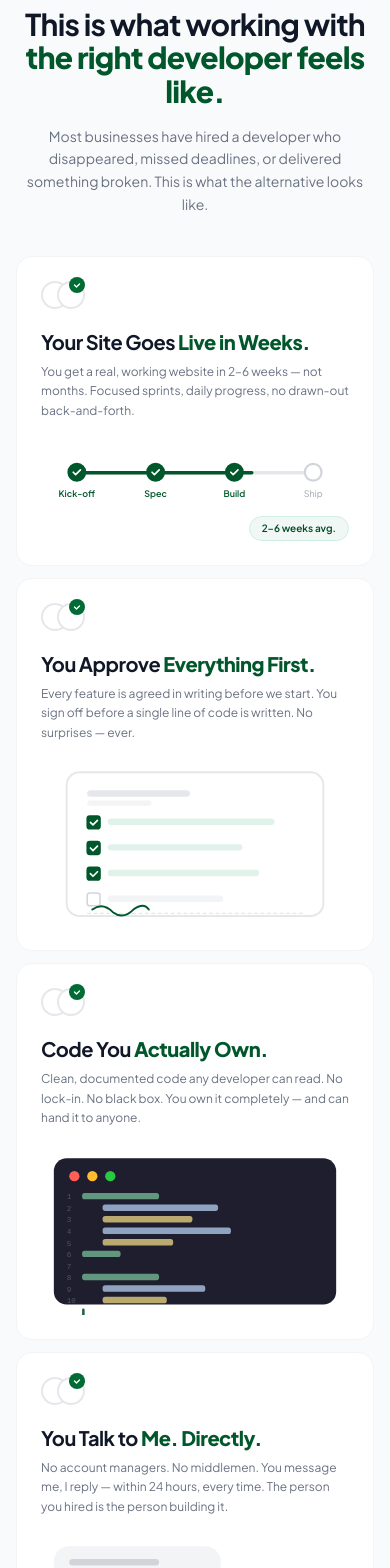
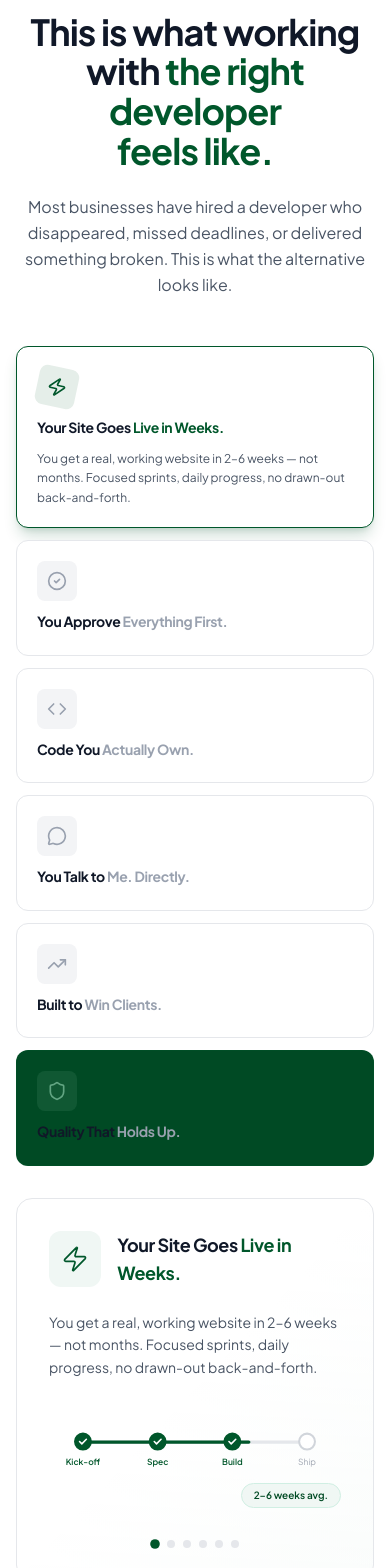
Before and after one commit to muhammadwaheedairi/waheed.dev, a Next.js app: page / in a window 390 px wide. Shown: the part 4460-6028 px from the top of the page. Built offline with nearby package versions, Linux system fonts and the light colour scheme.

Commit message:
feat: redesign "why us" component with modern React Bits patterns
Interactive card system, split layout, animated transitions, icon integration, visual feedback, responsive design

Co-authored-by: Muhammad waheed <162149796+muhammadwaheedairi@users.noreply.github.com>

```diff
--- a/components/WhyUs.tsx
+++ b/components/WhyUs.tsx
@@ -1,6 +1,8 @@
 'use client';
 
 import { motion } from 'motion/react';
+import { CheckCircle2, Zap, Code, MessageCircle, TrendingUp, Shield } from 'lucide-react';
+import { useState } from 'react';
 
 /* ══════════════════════════════════════════════════
    CARD VISUALS — unchanged
@@ -186,6 +188,7 @@ function CardIcon({ dark = false }: { dark?: boolean }) {
 ══════════════════════════════════════════════════ */
 const CARDS = [
   {
+    icon: Zap,
     title: 'Your Site Goes',
     titleAccent: 'Live in Weeks.',
     body: 'You get a real, working website in 2–6 weeks — not months. Focused sprints, daily progress, no drawn-out back-and-forth.',
@@ -193,6 +196,7 @@ const CARDS = [
     dark: false,
   },
   {
+    icon: CheckCircle2,
     title: 'You Approve',
     titleAccent: 'Everything First.',
     body: 'Every feature is agreed in writing before we start. You sign off before a single line of code is written. No surprises — ever.',
@@ -200,6 +204,7 @@ const CARDS = [
     dark: false,
   },
   {
+    icon: Code,
     title: 'Code You',
     titleAccent: 'Actually Own.',
     body: 'Clean, documented code any developer can read. No lock-in. No black box. You own it completely — and can hand it to anyone.',
@@ -207,6 +212,7 @@ const CARDS = [
     dark: false,
   },
   {
+    icon: MessageCircle,
     title: 'You Talk to',
     titleAccent: 'Me. Directly.',
     body: 'No account managers. No middlemen. You message me, I reply — within 24 hours, every time. The person you hired is the person building it.',
@@ -214,6 +220,7 @@ const CARDS = [
     dark: false,
   },
   {
+    icon: TrendingUp,
     title: 'Built to',
     titleAccent: 'Win Clients.',
     body: 'Every design decision is made with one question: will this turn a visitor into a client? If not, it does not make the cut.',
@@ -221,6 +228,7 @@ const CARDS = [
     dark: false,
   },
   {
+    icon: Shield,
     title: 'Quality That',
     titleAccent: 'Holds Up.',
     body: 'Tested, scalable, and documented from day one. Your website will not break under pressure, growth, or a new developer.',
@@ -230,72 +238,223 @@ const CARDS = [
 ];
 
 /* ══════════════════════════════════════════════════
+   FEATURE CARD — React Bits style
+══════════════════════════════════════════════════ */
+function FeatureCard({
+  card,
+  index,
+  isSelected,
+  onSelect,
+}: {
+  card: (typeof CARDS)[0];
+  index: number;
+  isSelected: boolean;
+  onSelect: () => void;
+}) {
+  const Icon = card.icon;
+
+  return (
+    <motion.button
+      onClick={onSelect}
+      whileHover={{ scale: 1.02 }}
+      whileTap={{ scale: 0.98 }}
+      initial={{ opacity: 0, y: 20 }}
+      whileInView={{ opacity: 1, y: 0 }}
+      transition={{ delay: index * 0.08, duration: 0.5 }}
+      viewport={{ once: true }}
+      className={`relative rounded-xl border p-5 text-left transition-all duration-300 w-full overflow-hidden group ${
+        isSelected
+          ? card.dark
+            ? 'bg-[#004A24] border-[#00572B]'
+            : 'bg-white border-[#00572B] shadow-lg shadow-[#00572B]/20'
+          : card.dark
+          ? 'bg-[#004A24] border-[#00572B]/30 hover:border-[#00572B]/60'
+          : 'bg-white border-gray-200 hover:border-[#99C4B0]'
+      }`}
+    >
+      {/* Animated background */}
+      {isSelected && !card.dark && (
+        <motion.div
+          layoutId="cardBg"
+          className="absolute inset-0 bg-gradient-to-br from-[#F0F7F4] to-white rounded-xl -z-10"
+          initial={false}
+          transition={{ duration: 0.3 }}
+        />
+      )}
+
+      {/* Icon */}
+      <motion.div
+        animate={{ rotate: isSelected ? 12 : 0 }}
+        transition={{ duration: 0.3 }}
+        className={`mb-3 w-10 h-10 rounded-lg flex items-center justify-center transition-all ${
+          isSelected
+            ? card.dark
+              ? 'bg-[#99D9B8]/20 text-[#99D9B8]'
+              : 'bg-[#00572B]/10 text-[#00572B]'
+            : card.dark
+            ? 'bg-[#99D9B8]/10 text-[#99D9B8]/60'
+            : 'bg-gray-100 text-gray-400 group-hover:bg-[#F0F7F4] group-hover:text-[#00572B]'
+        }`}
+      >
+        <Icon className="w-5 h-5" strokeWidth={2} />
+      </motion.div>
+
+      {/* Title */}
+      <h3 className="text-sm sm:text-base font-bold leading-tight mb-1">
+        <span className={isSelected ? '' : 'text-gray-900'}>
+          {card.title}{' '}
+        </span>
+        <span className={`${
+          isSelected
+            ? card.dark
+              ? 'text-[#99D9B8]'
+              : 'text-[#00572B]'
+            : 'text-gray-400'
+        }`}>
+          {card.titleAccent}
+        </span>
+      </h3>
+
+      {/* Description (show on selected) */}
+      {isSelected && (
+        <motion.p
+          initial={{ opacity: 0, height: 0 }}
+          animate={{ opacity: 1, height: 'auto' }}
+          transition={{ duration: 0.3 }}
+          className={`text-xs leading-relaxed mt-3 ${
+            card.dark ? 'text-[#D0EFE3]' : 'text-gray-600'
+          }`}
+        >
+          {card.body}
+        </motion.p>
+      )}
+    </motion.button>
+  );
+}
+
+/* ══════════════════════════════════════════════════
    SECTION
 ══════════════════════════════════════════════════ */
 export default function WhyUs() {
+  const [selectedIndex, setSelectedIndex] = useState(0);
+  const selectedCard = CARDS[selectedIndex];
+  const SelectedVisual = selectedCard.Visual;
+
   return (
-    <section className="bg-gray-50 py-20 sm:py-28 px-4 sm:px-6 md:px-12 lg:px-24 font-sans" id="why-us">
-      <div className="max-w-5xl mx-auto">
-
+    <section className="bg-white py-20 sm:py-28 px-4 sm:px-6 md:px-12 lg:px-24 font-sans" id="why-us">
+      <div className="max-w-6xl mx-auto">
         {/* Header */}
         <motion.div
           initial={{ opacity: 0, y: 20 }}
           whileInView={{ opacity: 1, y: 0 }}
           viewport={{ once: true }}
-          className="text-center mb-10 sm:mb-14"
+          className="text-center mb-12 sm:mb-16"
         >
-          <p className="text-xs font-bold uppercase tracking-widest text-[#00572B] mb-3">
+          <motion.p
+            initial={{ opacity: 0 }}
+            whileInView={{ opacity: 1 }}
+            transition={{ delay: 0.1 }}
+            className="text-xs font-bold uppercase tracking-widest text-[#00572B] mb-4"
+          >
             What You Get
-          </p>
-          <h2 className="text-3xl sm:text-4xl md:text-5xl font-bold text-gray-900 mb-4 leading-[1.12]">
+          </motion.p>
+          <h2 className="text-4xl sm:text-5xl md:text-6xl font-bold text-gray-900 mb-6 leading-[1.1]">
             This is what working with{' '}
-            <span className="font-black text-[#00572B]">
-              the right developer feels like.
+            <span className="text-[#00572B]">
+              the right developer
             </span>
+            <br />
+            <span className="text-[#00572B]">feels like.</span>
           </h2>
-          <p className="text-gray-500 text-sm sm:text-base max-w-lg mx-auto leading-relaxed">
+          <p className="text-gray-600 text-base sm:text-lg max-w-2xl mx-auto leading-relaxed">
             Most businesses have hired a developer who disappeared, missed deadlines,
             or delivered something broken. This is what the alternative looks like.
           </p>
         </motion.div>
 
-        {/* Cards grid */}
-        <div className="grid grid-cols-1 sm:grid-cols-2 lg:grid-cols-3 gap-3 sm:gap-4">
-          {CARDS.map((card, i) => (
-            <motion.div
-              key={i}
-              initial={{ opacity: 0, y: 20 }}
-              whileInView={{ opacity: 1, y: 0 }}
-              transition={{ delay: i * 0.07, duration: 0.5 }}
-              viewport={{ once: true }}
-              className={`rounded-2xl border p-6 transition-all duration-300 ${
-                card.dark
-                  ? 'bg-[#004A24] border-[#00572B] hover:bg-[#003D1E]'
-                  : 'bg-white border-gray-100 hover:shadow-md'
+        {/* Main Content Grid */}
+        <div className="grid grid-cols-1 lg:grid-cols-2 gap-8 md:gap-12">
+          {/* Left side - Features list with React Bits style */}
+          <motion.div
+            className="space-y-3"
+            initial={{ opacity: 0, x: -20 }}
+            whileInView={{ opacity: 1, x: 0 }}
+            transition={{ duration: 0.6 }}
+            viewport={{ once: true }}
+          >
+            {CARDS.map((card, index) => (
+              <FeatureCard
+                key={index}
+                card={card}
+                index={index}
+                isSelected={selectedIndex === index}
+                onSelect={() => setSelectedIndex(index)}
+              />
+            ))}
+          </motion.div>
+
+          {/* Right side - Visual & Details */}
+          <motion.div
+            className="relative rounded-2xl border border-gray-200 p-8 bg-gradient-to-br from-white via-white to-[#F0F7F4]/30"
+            initial={{ opacity: 0, x: 20 }}
+            whileInView={{ opacity: 1, x: 0 }}
+            transition={{ duration: 0.6 }}
+            viewport={{ once: true }}
+            key={selectedIndex}
+          >
+            {/* Icon display */}
+            <div className="mb-6 flex items-center gap-4">
+              <div className="w-14 h-14 rounded-xl bg-[#F0F7F4] flex items-center justify-center">
+                {selectedCard.icon && <selectedCard.icon className="w-7 h-7 text-[#00572B]" strokeWidth={1.5} />}
+              </div>
+              <div>
+                <h3 className="text-lg font-bold text-gray-900">
+                  {selectedCard.title}
+                  <span className="text-[#00572B]"> {selectedCard.titleAccent}</span>
+                </h3>
+              </div>
+            </div>
+
+            {/* Description */}
+            <motion.p
+              key={`desc-${selectedIndex}`}
+              initial={{ opacity: 0 }}
+              animate={{ opacity: 1 }}
+              transition={{ duration: 0.3 }}
+              className={`text-sm sm:text-base leading-relaxed mb-8 ${
+                selectedCard.dark ? 'text-[#D0EFE3]' : 'text-gray-600'
               }`}
             >
-              <CardIcon dark={card.dark} />
+              {selectedCard.body}
+            </motion.p>
 
-              <h3 className="text-xl sm:text-2xl leading-tight mb-2 font-sans">
-                <span className={`font-bold ${card.dark ? 'text-white' : 'text-gray-900'}`}>
-                  {card.title}{' '}
-                </span>
-                <span className={`font-black ${card.dark ? 'text-[#99D9B8]' : 'text-[#00572B]'}`}>
-                  {card.titleAccent}
-                </span>
-              </h3>
+            {/* Visual */}
+            <motion.div
+              key={`visual-${selectedIndex}`}
+              initial={{ opacity: 0, scale: 0.95 }}
+              animate={{ opacity: 1, scale: 1 }}
+              transition={{ duration: 0.4 }}
+            >
+              <SelectedVisual />
+            </motion.div>
 
-              <p className={`text-xs sm:text-sm leading-relaxed ${
-                card.dark ? 'text-[#D0EFE3]' : 'text-gray-500'
-              }`}>
-                {card.body}
-              </p>
-
-              <card.Visual />
-            </motion.div>
-          ))}
+            {/* Indicator dots */}
+            <div className="flex gap-2 mt-8 justify-center">
+              {CARDS.map((_, index) => (
+                <motion.button
+                  key={index}
+                  onClick={() => setSelectedIndex(index)}
+                  animate={{
+                    scale: selectedIndex === index ? 1.2 : 1,
+                    backgroundColor: selectedIndex === index ? '#00572B' : '#e5e7eb',
+                  }}
+                  className="w-2 h-2 rounded-full transition-colors"
+                  whileHover={{ scale: 1.4 }}
+                />
+              ))}
+            </div>
+          </motion.div>
         </div>
-
       </div>
     </section>
   );
```
